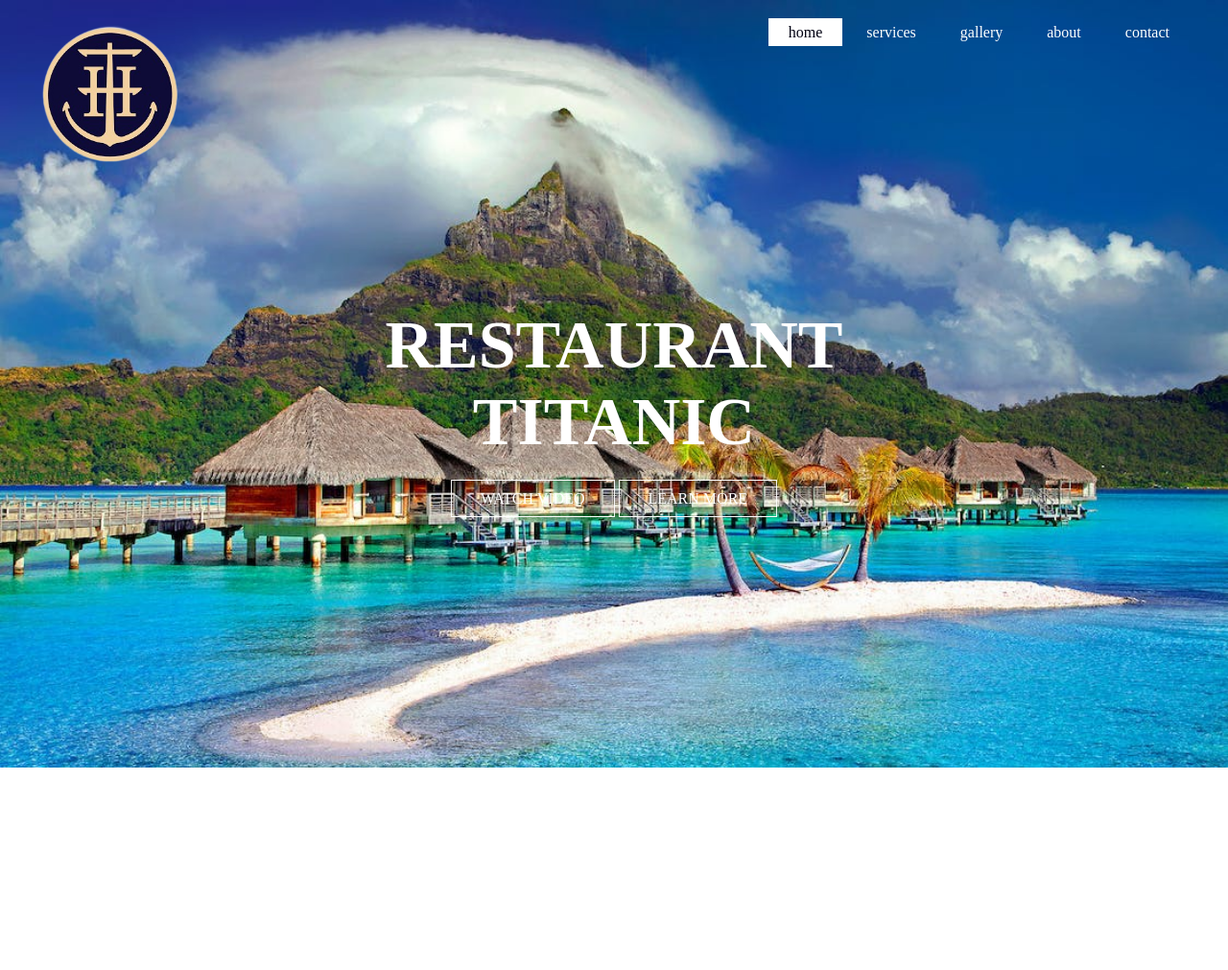
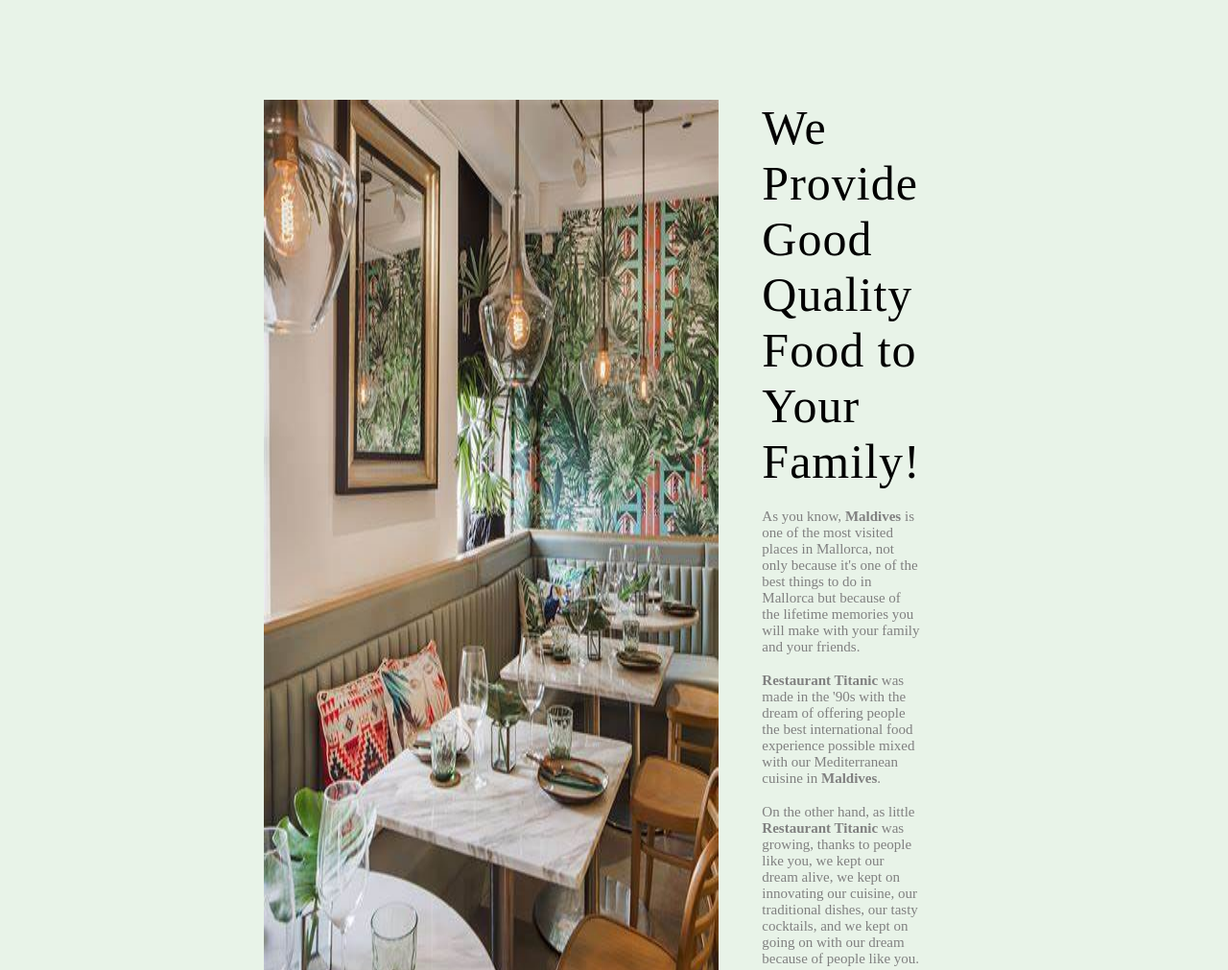
Before and after one commit to ShanSanjeevan/zzzz, a plain HTML site: page index.html in a window 1280 px wide. Shown: the top 1011 px of the page at 96% size. Before the commit the page ends 800 px from the top, so only its background shows below. Drawn offline with Linux system fonts and the light colour scheme; files whose address does not match are found by name.

Commit message:
Add files via upload

```diff
--- /dev/null
+++ b/css1.css
@@ -0,0 +1,47 @@
+*{
+    margin: 0;
+    padding: 0;
+    box-sizing: border-box;
+    font-family: "Times New Roman", cursive;
+}
+
+body{
+    background-color: #e8f3e8;
+}
+
+.container{
+    display: flex;
+    align-items: left;
+    justify-content: center;
+    margin: 4rem 18rem;
+    padding: 40px 47px;
+
+    border-radius: 20px;
+    height: 500px;
+    width: 700px;
+}
+
+.about{
+    margin: 0 45px;
+}
+
+
+.about h1{
+    font-family: "Brush Script MT";
+    font-weight: 100;
+    font-size: 50px;
+    letter-spacing: 1px;
+    margin-bottom: 20px;
+}
+
+.about p{
+    color: grey;
+    font-size: 15px;
+}
+
+
+.container{
+    height: 100%;
+    width: auto;
+    border-radius: 20px;
+}
--- a/index.html
+++ b/index.html
@@ -1,28 +1,31 @@
 <!DOCTYPE html>
-<html><head>
-    <title>shakiththiyan creations</title>
-    <link rel="stylesheet" type="text/css" href="css/style.css">
-</head>
-<body>
-    <header>
-        <div class="main">
-            <div class="logo"><img src="11.png"></div>
-            <ul>
-                <li class="active"><a href="#">home</a></li>
-                <li><a href="C:\Users\Venus\Desktop\project 01\survises\index.html">services</a></li>
-                <li><a href="C:\Users\Venus\Desktop\project 01\gallery\index.html">gallery</a></li>
-                <li><a href="C:\Users\Venus\Desktop\project 01\about\index.html">about</a></li>
-                <li><a href="C:\Users\Venus\Desktop\project 01\contact\index.html">contact</a></li>
-            </ul>
+<html>
+    <head>
+        <title>About us</title>
+        <link rel="stylesheet" type="text/css" href="css1.css">
+    </head>
+    <body>
+        <div class="container">
+            <img src="C:\Users\Venus\Desktop\project 01\about\01.jpg">
+            <div class="about">
+                <h1>We Provide Good Quality Food to Your Family!</h1>
+                <p>As you know, <b>Maldives</b> is one of the most visited places in Mallorca, not only because it's one of the best things to do in Mallorca
+                    but because of the lifetime memories you will make with your family and your friends.</p>
+                    <br>
+                    <p><b>Restaurant Titanic</b> was made in the '90s with the dream of offering people the best international food experience possible mixed with our Mediterranean cuisine in <b>Maldives</b>.</p>
+                    <br>
+                    <p>On the other hand, as little <b>Restaurant Titanic</b> was growing, thanks to people like you, we kept our dream alive, we kept on innovating our cuisine, our
+                        traditional dishes, our tasty cocktails, and we kept on going on with our dream because of people like you.</p>
+                    <br>
+                    <p>Now, today, little <b>Restaurant Titanic</b> is not only considered one of the best restaurants in <b>Maldives</b>
+                        and one of the best places to eat in <b>Maldives</b>, but much more than that…</p>
+                    <br>
+                    <p>Today, because of you, we're a big family-oriented restaurant which offers you this same treatment that you gave us in the past to keep on
+                        growing our dreams in the '90s.</p>
+                    <br>
+                    <p>Feel welcome and feel like family in Titanic.</p>
+            </div>
         </div>
-        <div class="title">
-            <h1>RESTAURANT </h1>
-              <CENTER><h1>TITANIC</h1></CENTER>
-        </div>
-        <div class="button"><a href="C:\Users\Venus\Desktop\project 01\watchvideo\01.MP4" class="btn">WATCH VIDEO</a>
-            <a href="C:\Users\Venus\Desktop\project 01\LEARNMORE\learn.html" class="btn">LEARN MORE</a>
-    </div>
-    </header>
-</body>
 
+    </body>
 </html>
```
Also changed, not shown: 01.jpg (added).
